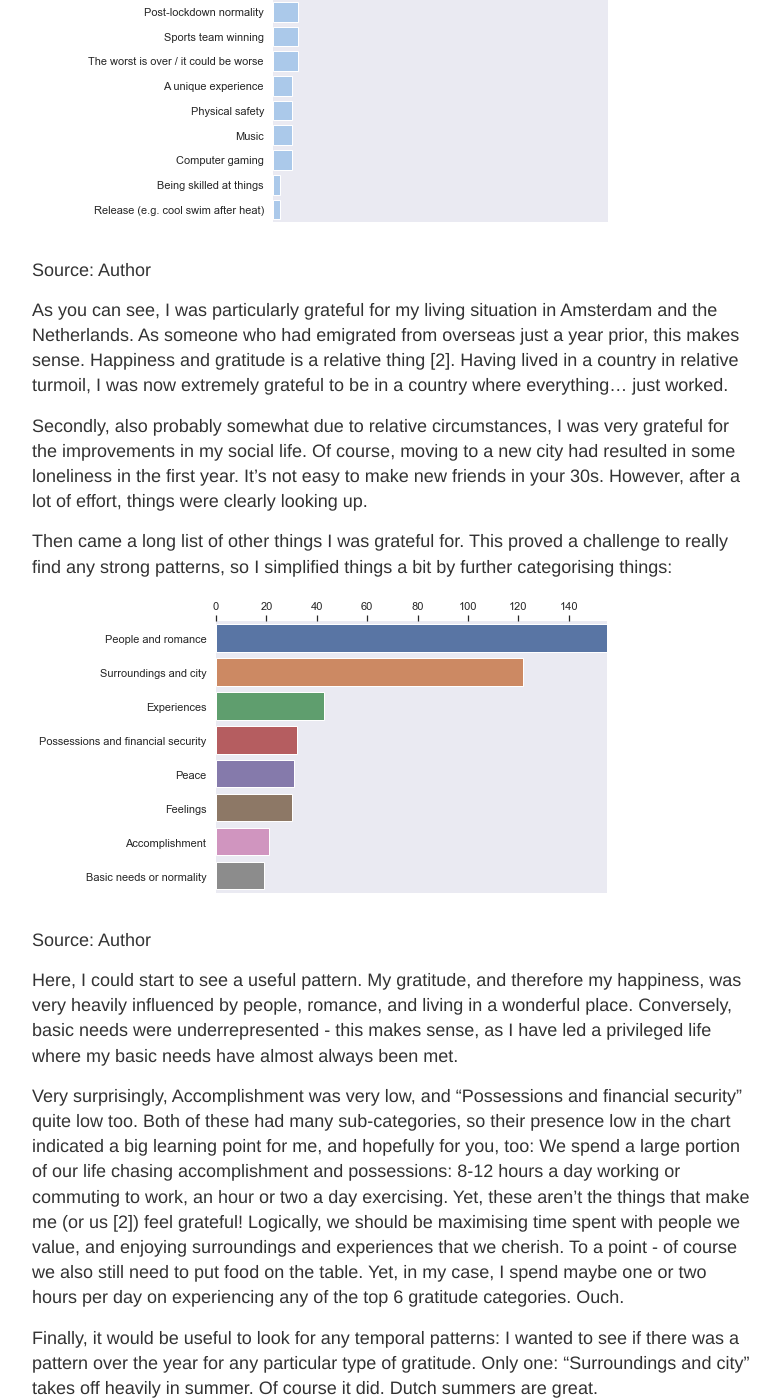
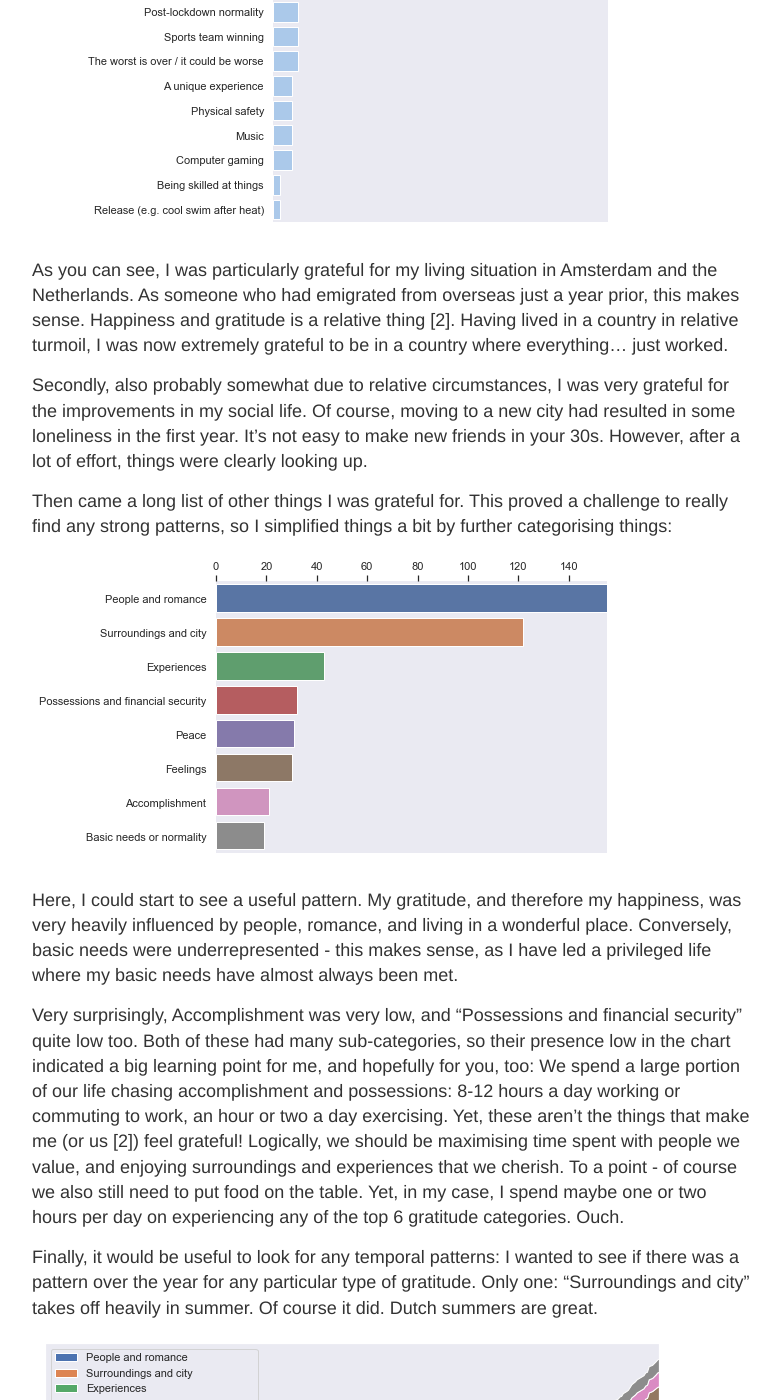
Before and after one commit to ryan-anderson-ds/ryan-anderson-ds.github.io, a Jekyll site: the page built from _posts/insights/2020-10-06-Gratitude.md, in a window 1280 px wide and 1400 px high, scrolled down 3145 px. Shown: the whole window, without its empty margins (248-1028 px from the left). Built offline with Jekyll 4.4.1, drawn with Linux system fonts in a browser that asks for light colours.

Commit message:
gratitude

```diff
--- a/_posts/insights/2020-10-06-Gratitude.md
+++ b/_posts/insights/2020-10-06-Gratitude.md
@@ -28,8 +28,6 @@ So what did I find? By categorizing each gratitude entry, I found 35 categories
 
 ![Gratitude](../images/insights/gratitude/all.png "Gratitude")
 
-Source: Author
-
 As you can see, I was particularly grateful for my living situation in Amsterdam and the Netherlands. As someone who had emigrated from overseas just a year prior, this makes sense. Happiness and gratitude is a relative thing [2]. Having lived in a country in relative turmoil, I was now extremely grateful to be in a country where everything... just worked.
 
 Secondly, also probably somewhat due to relative circumstances, I was very grateful for the  improvements in my social life. Of course, moving to a new city had resulted in some loneliness in the first year. It's not easy to make new friends in your 30s. However, after a lot of effort, things were clearly looking up.
@@ -38,8 +36,6 @@ Then came a long list of other things I was grateful for. This proved a challeng
 
 ![Gratitude](../images/insights/gratitude/categories.png "Gratitude")
 
-Source: Author
-
 Here, I could start to see a useful pattern. My gratitude, and therefore my happiness, was very heavily influenced by people, romance, and living in a wonderful place. Conversely, basic needs were underrepresented - this makes sense, as I have led a privileged life where my basic needs have almost always been met.
 
 Very surprisingly, Accomplishment was very low, and "Possessions and financial security" quite low too. Both of these had many sub-categories, so their presence low in the chart indicated a big learning point for me, and hopefully for you, too: We spend a large portion of our life chasing accomplishment and possessions: 8-12 hours a day working or commuting to work, an hour or two a day exercising. Yet, these aren't the things that make me (or us [2]) feel grateful! Logically, we should be maximising time spent with people we value, and enjoying surroundings and experiences that we cherish. To a point - of course we also still need to put food on the table. Yet, in my case, I spend maybe one or two hours per day on experiencing any of the top 6 gratitude categories. Ouch.
@@ -47,8 +43,6 @@ Very surprisingly, Accomplishment was very low, and "Possessions and financial s
 Finally, it would be useful to look for any temporal patterns: I wanted to see if there was a pattern over the year for any particular type of gratitude. Only one: "Surroundings and city" takes off heavily in summer. Of course it did. Dutch summers are great.
 
 ![Gratitude](../images/insights/gratitude/year.png "Gratitude")
-
-Source: Author
 
 There were many patterns reflected across the board, but these are largely due to my efforts to keep the project going. Firstly, there is the obvious jump of all gratitude in January due to a resolute attempt to be more grateful for my life. Thereafter, I really struggled to maintain this habit during the latter winter and spring months. With everything else happening (Seasonal depression, covid-19, heartbreak...), it was hard to keep this project up, despite having the diary next to my bed all year. However, things started picking up again in Summer due to a strong resolution to revisit this project, and of course due to the summer! Finally in September, some time away which provided a much needed boost to my mood and positive thoughts, even further accelerating the amount of grateful entries into the diary.
 
```
Also changed, not shown: images/insights/gratitude/all.png, images/insights/gratitude/categories.png, images/insights/gratitude/year.png.
